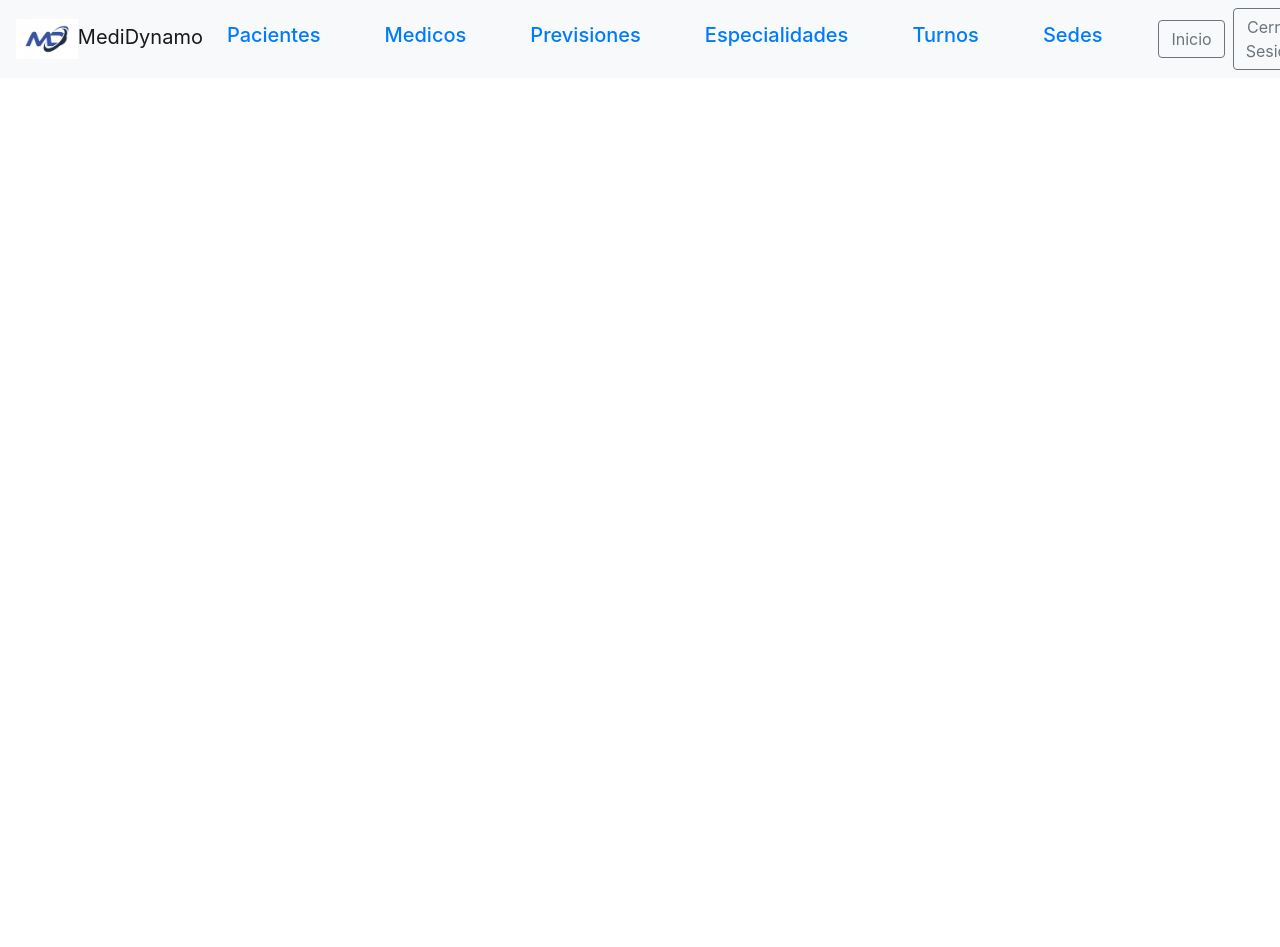
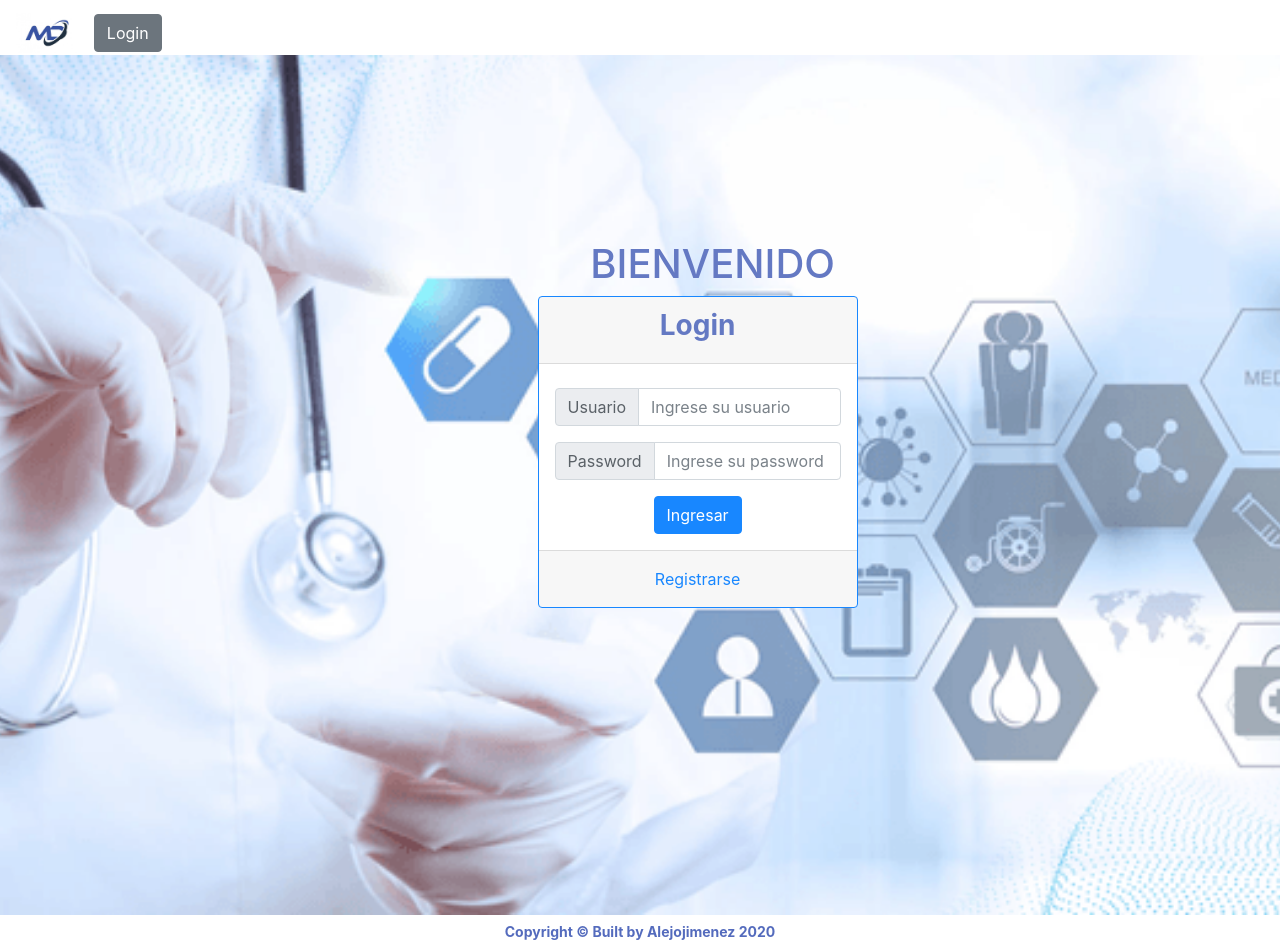
Before and after one commit to alejojimenez/front-end-medi-dynamo, a React (Create React App) app in the folder medi-dynamo/: page /login in a window 1280 px wide. Before the commit the page ends 800 px from the top, so only its background shows below. Built offline with nearby package versions, Linux system fonts and the light colour scheme.

Commit message:
Upload Component Login and Footer

```diff
--- a/medi-dynamo/src/App.js
+++ b/medi-dynamo/src/App.js
@@ -1,20 +1,23 @@
 import injectContext from './store/appContext';
-import { BrowserRouter as Router, Switch, Route, Redirect } from "react-router-dom";
-// import { Router, Switch } from "react-router-dom";
+import { BrowserRouter as Router, Switch, Route, Redirect } from 'react-router-dom';
 import 'bootstrap/dist/css/bootstrap.min.css';
 import './style/App.css';
 
 //Secciones
-import NavBar from "../src/component/NavBar";
+import Home from '../src/view/Home';
+import NavBar from '../src/component/NavBar';
+import Login from '../src/component/Login';
+import Footer from '../src/component/Footer';
 
 function App() {
   return (
+    <>
       <Router>
           <NavBar />
           <Switch>
-          {/* <Route component={Login} path="/login"/>
+            <Route component={Login} path="/login"/>
             <Route exact path="/home" component={Home}/>
-          <Route path="/compania" component={ViewCompany}/>
+            {/*<Route path="/compania" component={ViewCompany}/>
             <Route path="/contenedores" component={Containers}/>
             <Route path="/notificaciones" component={Notifications}/>
             <Route path="/operadores" component={RootOperator}/>
@@ -23,8 +26,9 @@ function App() {
             <Route exact path="/contactanos" component={Contact} />
             <Route exact path="/enviar-notificacion" component={SendNotify} /> */}
           </Switch>
-      {/* <Footer /> */}
+          <Footer />
       </Router>
+    </>
   );
 }
 
--- /dev/null
+++ b/medi-dynamo/src/component/Footer.jsx
@@ -0,0 +1,17 @@
+import React from "react";
+import { Container } from "react-bootstrap";
+import '../style/App.css';
+
+function Footer() {
+    return (
+        <>
+            <footer className="py-1" bg="light">
+                <Container className="text-center color-text-general">
+                    <small><strong>Copyright &copy; Built by Alejojimenez 2020</strong></small>
+                </Container>
+            </footer>
+        </>
+    );
+}
+
+export default Footer;
--- /dev/null
+++ b/medi-dynamo/src/component/Login.jsx
@@ -0,0 +1,45 @@
+import React from 'react';
+import { Row, Col, Card, Button } from 'react-bootstrap';
+import '../style/App.css';
+
+const Login = () => {
+
+    return (
+            <div className="style-img-home">
+                <div className="login-center">
+                    <Row className = "justify-content-center">
+                        <h1 className = " color-text-general">BIENVENIDO</h1>
+                    </Row>
+                    <Row>
+                        <Col>
+                            <Card border="primary" style={{ width: '20rem' }}>
+                                <Card.Header className="text-center mb-2 color-text-general"><h3><strong>Login</strong></h3></Card.Header>
+                                <Card.Body className="text-center p-3">
+                                    <Card.Text>
+                                        <div className="input-group mb-3">
+                                            <div className="input-group-prepend">
+                                                <span className="input-group-text" id="basic-addon1">Usuario</span>
+                                            </div>
+                                            <input type="text" className="form-control" placeholder="Ingrese su usuario" aria-label="Username" aria-describedby="basic-addon1" />
+                                        </div>
+                                        <div className="input-group mb-3">
+                                            <div className="input-group-prepend">
+                                                <span className="input-group-text" id="basic-addon1">Password</span>
+                                            </div>
+                                            <input type="text" className="form-control" placeholder="Ingrese su password" aria-label="Username" aria-describedby="basic-addon1" />
+                                        </div>
+                                    </Card.Text>
+                                    <Button variant="primary">Ingresar</Button>
+                                </Card.Body>
+                                <Card.Footer className="text-center p-3">
+                                    <Card.Link href="#">Registrarse</Card.Link>
+                                </Card.Footer>
+                            </Card>
+                        </Col>
+                    </Row>
+                </div>
+            </div>
+    )
+}
+
+export default Login;
--- a/medi-dynamo/src/component/NavBar.jsx
+++ b/medi-dynamo/src/component/NavBar.jsx
@@ -2,7 +2,7 @@ import React from 'react';
 import { Link, NavLink } from "react-router-dom";
 import { Navbar, Nav } from "react-bootstrap";
 import Logo from "../img/Logo.jpg";
-//import '../img/Logo.jpg';
+import '../style/App.css';
 
 const NavBar = () => {
     // const dispatch = useDispatch()
@@ -14,7 +14,7 @@ const NavBar = () => {
 
     // const activo = useSelector(store => store.usuario.activo)
 
-    const activo = "true"
+    const activo = ""
 
     return (
 
@@ -48,8 +48,8 @@ const NavBar = () => {
                             </Nav.Link>
                         </Nav>
                     </Navbar.Collapse>
-                    <NavLink className="btn btn-outline-secondary mr-2 " to="/home" exact>Inicio</NavLink>
-                    <button className="btn btn-outline-secondary mr-2 " onClick={() => cerrarSesion()}>
+                    <NavLink className="btn btn-outline-secondary mr-sm-2 " to="/home" exact>Inicio</NavLink>
+                    <button className="btn btn-outline-secondary mr-sm-2 " onClick={() => cerrarSesion()}>
                         Cerrar Sesión
                     </button>
                 </Navbar>
@@ -61,7 +61,7 @@ const NavBar = () => {
                         <Link to='/home'><img src={Logo} height="40" alt="logo" /></Link>
                     </Navbar.Brand>
                     <Navbar.Toggle aria-controls="basic-navbar-nav" />
-                    <NavLink className="btn btn-outline-secondary mr-2 btn-md" to="/login" exact>Login</NavLink>
+                    <NavLink className="btn btn-outline-secondary mr-sm-2 btn-md" to="/login" exact>Login</NavLink>
                 </Navbar>
             </>
         )
--- a/medi-dynamo/src/style/App.css
+++ b/medi-dynamo/src/style/App.css
@@ -2,37 +2,33 @@
   text-align: center;
 }
 
-.App-logo {
-  height: 40vmin;
-  pointer-events: none;
+.color-text-general {
+  color: #546BBD;
+
 }
 
-@media (prefers-reduced-motion: no-preference) {
-  .App-logo {
-    animation: App-logo-spin infinite 20s linear;
+/* ####  Screen Desktop #### */
+@media only screen and (min-width: 1025px) {
+  .login-center {
+    position: absolute;
+    top: 30%;
+    left: 42%;
+    width: 350px;
+    height: 350px;
+    margin: auto;
+    justify-content: center;
   }
 }
 
-.App-header {
-  background-color: #282c34;
-  min-height: 100vh;
-  display: flex;
-  flex-direction: column;
-  align-items: center;
-  justify-content: center;
-  font-size: calc(10px + 2vmin);
-  color: white;
-}
-
-.App-link {
-  color: #61dafb;
-}
-
-@keyframes App-logo-spin {
-  from {
-    transform: rotate(0deg);
-  }
-  to {
-    transform: rotate(360deg);
+/* ####  Screen Smartphone & Tablet #### */
+@media only screen and (min-width: 320px) and (max-width: 1024px) {
+  .login-center {
+    position: absolute;
+    top: 25%;
+    left: 12%;
+    width: 350px;
+    height: 350px;
+    margin: auto;
+    justify-content: center;
   }
 }
--- /dev/null
+++ b/medi-dynamo/src/style/Home.css
@@ -0,0 +1,84 @@
+.style-container-home {
+    padding: 0%;
+    margin: 0%;
+    /* padding-right: 0px;
+    padding-left: 0px;
+    margin-bottom: 0px; */
+}
+
+.style-img-home {
+    height: 860px;
+    Opacity: 90%;
+}
+
+/* ####  Screen Smartphone & Tablet #### */
+@media only screen and (min-width: 320px) and (max-width: 1024px) {
+    .style-img-home {
+        background-image: url("../img/SaludBienestar.png");
+        background-position: center center;
+        background-repeat: no-repeat;
+        background-size: cover;
+        padding-left: 0px;
+        padding-right: 0px;
+        height: 650px;
+        margin-top: 55px;
+        Opacity: 90%;
+    }
+
+    .style-img-home-app {
+        background-image: url("../img/ConsultaMedica.jpeg");
+        background-position: center center;
+        background-repeat: no-repeat;
+        background-size: cover;
+        padding-left: 0px;
+        padding-right: 0px;
+        height: 650px;
+        margin-top: 55px;
+        Opacity: 90%;
+    }
+
+    .text-home-image {
+        color: #fff;
+        font-size: 3rem;
+        font-weight: 350;
+        text-shadow: 2px 2px 4px #2c2c2c;
+        text-align: left;
+        position: absolute;
+        top: 50%;
+        left: 50%;
+        transform: translate(-50%, -50%);
+    }
+}
+
+/* ####  Screen Desktop #### */
+@media only screen and (min-width: 1025px) {
+    .style-img-home {
+        background-image: url("../img/SaludBienestar.png");
+        background-position: center center;
+        background-repeat: no-repeat;
+        background-size: cover;
+        margin-top: 55px;
+        Opacity: 90%;
+    }
+
+    .style-img-home-app {
+        background-image: url("../img/ConsultaMedica.jpeg");
+        background-position: center center;
+        background-repeat: no-repeat;
+        background-size: cover;
+        margin-top: 55px;
+        Opacity: 90%;
+    }
+
+    .text-home-image {
+        color: #fff;
+        font-size: 4rem;
+        font-weight: 700;
+        text-shadow: 2px 2px 4px #2c2c2c;
+        text-align: center;
+        position: absolute;
+        top: 50%;
+        left: 50%;
+        transform: translate(-50%, -50%);
+    }
+}
--- /dev/null
+++ b/medi-dynamo/src/view/Home.jsx
@@ -0,0 +1,22 @@
+import React from 'react';
+import { Container, Row, Col } from 'react-bootstrap';
+import "../style/Home.css";
+
+const Home = () => {
+
+    return (
+        <>
+            <Container className="style-container-home" fluid>
+                <Row>
+                    <Col>
+                        <div className="style-img-home">
+                            <span className="text-home-image" >SISTEMA DE GESTION DE CLINICAS</span>
+                        </div>
+                    </Col>
+                </Row>
+            </Container>
+        </>
+    )
+}
+
+export default Home;
```
Also changed, not shown: medi-dynamo/src/img/ConsultaMedica.jpeg (added), medi-dynamo/src/img/SaludBienestar.png (added). Lines whose indentation alone changed are shown as unchanged.
